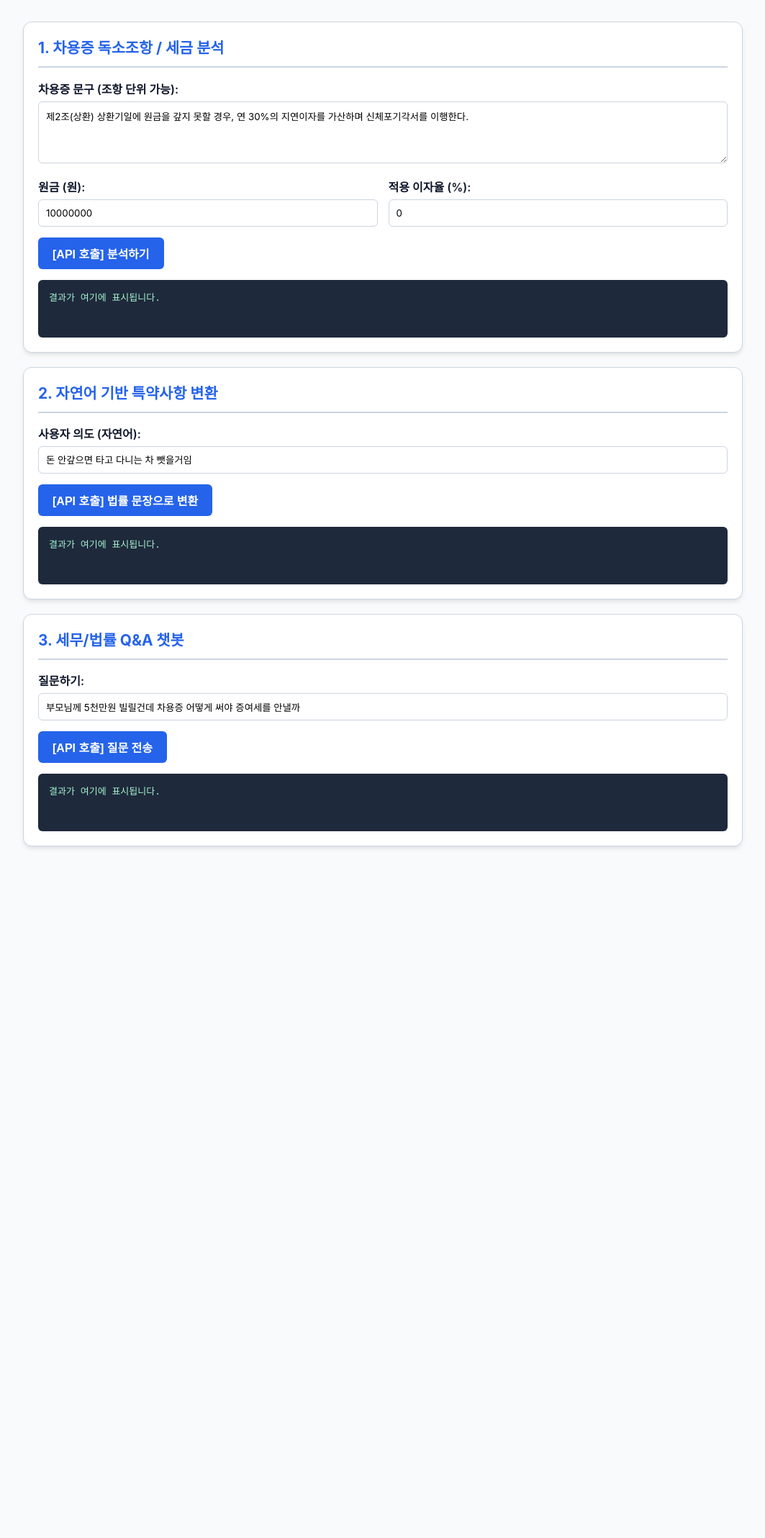
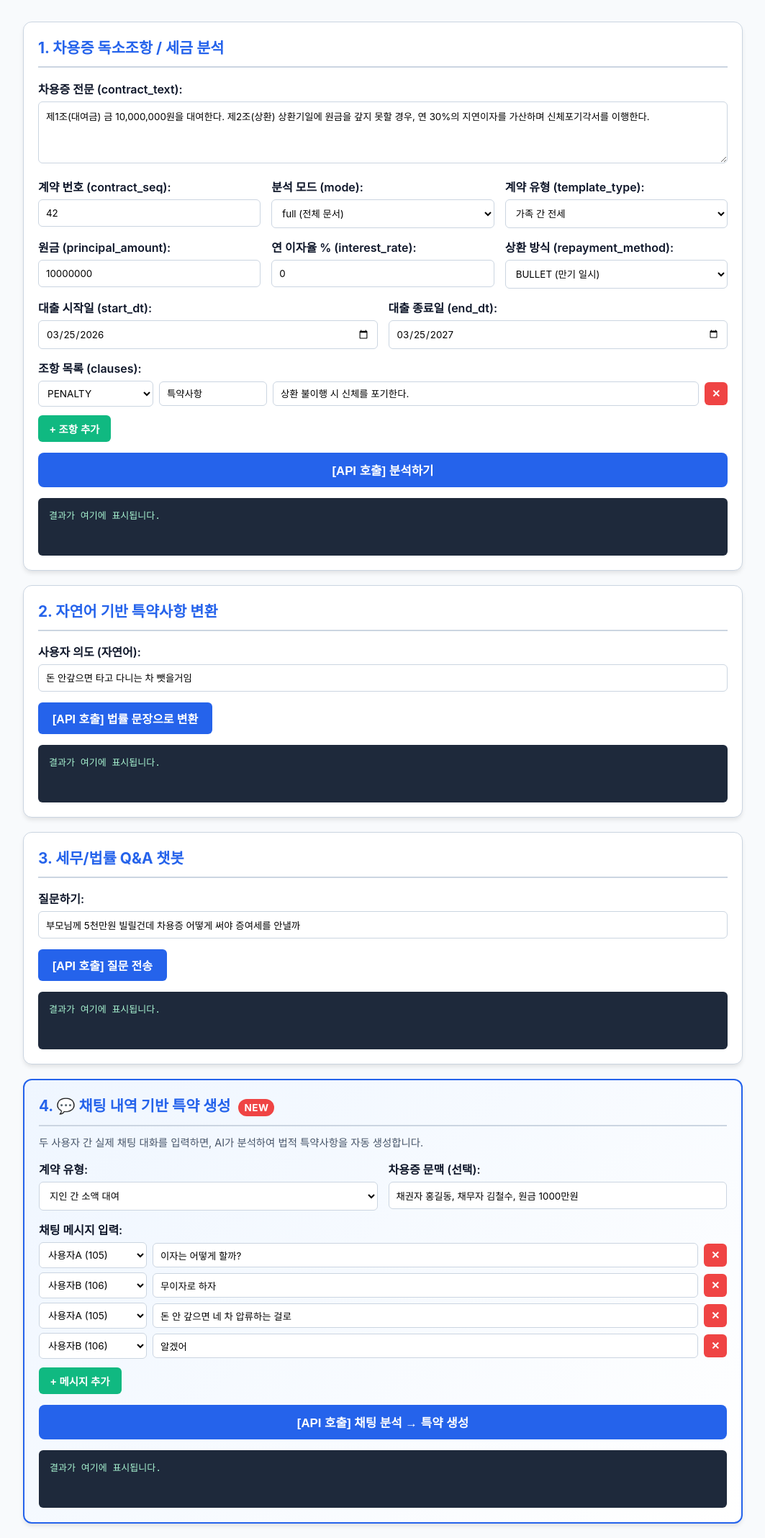
Before and after one commit to Yuncheol1/billage, a FastAPI app: page /internal/test in a window 1280 px wide. Shown: the part 267-2404 px from the top of the page at 72% size, without its empty margins (108-1171 px from the left). Before the commit the page ends 1446 px from the top, so only its background shows below. Run offline with FastAPI, Linux system fonts and the light colour scheme.

Commit message:
[ai/feat]testpage 신규기능업데이트

```diff
--- a/ai_service/static/app.js
+++ b/ai_service/static/app.js
@@ -6,12 +6,36 @@ function getApiKey() {
 
 // 1. 차용증 독소조항 / 세금 분석
 async function testAnalyze() {
-    const text = document.getElementById("analyzeText").value;
-    const principal = document.getElementById("principal").value;
-    const interest = document.getElementById("interest").value;
     const resultBox = document.getElementById("analyzeResult");
+    resultBox.innerText = "분석 중... (AI 응답 대기)";
 
-    resultBox.innerText = "분석 중... (AI 응답 대기)";
+    // 조항(clauses) 수집
+    const clauseRows = document.querySelectorAll("#analyzeClauseList .analyze-clause-row");
+    const clauses = [];
+    clauseRows.forEach(row => {
+        const clauseId = row.querySelector(".clause-id-select").value;
+        const title = row.querySelector(".clause-title-input").value.trim();
+        const content = row.querySelector(".clause-content-input").value.trim();
+        if (content) {
+            clauses.push({ clause_id: clauseId, title: title, content: content });
+        }
+    });
+
+    const contractSeq = document.getElementById("analyzeContractSeq").value;
+    const templateType = document.getElementById("analyzeTemplateType").value;
+
+    const payload = {
+        contract_text: document.getElementById("analyzeText").value,
+        mode: document.getElementById("analyzeMode").value,
+        principal_amount: parseInt(document.getElementById("principal").value) || 0,
+        interest_rate: parseFloat(document.getElementById("interest").value) / 100 || 0,
+        repayment_method: document.getElementById("analyzeRepayment").value,
+        start_dt: document.getElementById("analyzeStartDt").value || null,
+        end_dt: document.getElementById("analyzeEndDt").value || null,
+        clauses: clauses
+    };
+    if (contractSeq) payload.contract_seq = parseInt(contractSeq);
+    if (templateType) payload.template_type = templateType;
 
     try {
         const response = await fetch(`${API_BASE}/analyze`, {
@@ -20,12 +44,7 @@ async function testAnalyze() {
                 "Content-Type": "application/json",
                 "X-Internal-API-Key": getApiKey()
             },
-            body: JSON.stringify({
-                contract_text: text,
-                mode: "full",
-                principal_amount: parseInt(principal) || 0,
-                interest_rate: parseFloat(interest) || 0
-            })
+            body: JSON.stringify(payload)
         });
 
         const data = await response.json();
@@ -33,6 +52,34 @@ async function testAnalyze() {
     } catch (e) {
         resultBox.innerText = `Error: ${e.message}\n(서버가 켜져 있는지, 포트가 8000인지 확인하세요)`;
     }
+}
+
+// 분석 조항 행 추가
+function addAnalyzeClause() {
+    const list = document.getElementById("analyzeClauseList");
+    const row = document.createElement("div");
+    row.className = "analyze-clause-row";
+    row.innerHTML = `
+        <select class="clause-id-select">
+            <option value="INTEREST">INTEREST</option>
+            <option value="REPAYMENT_DATE">REPAYMENT_DATE</option>
+            <option value="PENALTY">PENALTY</option>
+            <option value="COLLATERAL">COLLATERAL</option>
+            <option value="GUARANTEE">GUARANTEE</option>
+            <option value="OTHER">OTHER</option>
+        </select>
+        <input type="text" class="clause-title-input" value="" placeholder="조항 제목">
+        <input type="text" class="clause-content-input" value="" placeholder="조항 내용">
+        <button class="btn-remove" onclick="removeAnalyzeClause(this)" title="삭제">✕</button>
+    `;
+    list.appendChild(row);
+    row.querySelector(".clause-content-input").focus();
+}
+
+// 분석 조항 행 삭제
+function removeAnalyzeClause(btn) {
+    const row = btn.closest(".analyze-clause-row");
+    row.remove();
 }
 
 // 2. 특약사항 생성
@@ -88,3 +135,84 @@ async function testChat() {
         resultBox.innerText = `Error: ${e.message}`;
     }
 }
+
+// ─── 4. 채팅 내역 기반 특약 생성 ───────────────────────────────
+
+// 채팅 메시지 행 추가
+function addChatMsg() {
+    const list = document.getElementById("chatMessageList");
+    const row = document.createElement("div");
+    row.className = "chat-msg-row";
+    row.innerHTML = `
+        <select class="sender-select">
+            <option value="105">사용자A (105)</option>
+            <option value="106">사용자B (106)</option>
+        </select>
+        <input type="text" class="chat-msg-input" value="" placeholder="메시지 입력">
+        <button class="btn-remove" onclick="removeChatMsg(this)" title="삭제">✕</button>
+    `;
+    list.appendChild(row);
+    // 새로 추가된 input에 포커스
+    row.querySelector(".chat-msg-input").focus();
+}
+
+// 채팅 메시지 행 삭제
+function removeChatMsg(btn) {
+    const row = btn.closest(".chat-msg-row");
+    if (document.querySelectorAll(".chat-msg-row").length > 1) {
+        row.remove();
+    } else {
+        alert("최소 1개의 메시지는 필요합니다.");
+    }
+}
+
+// 채팅 → 특약 생성 API 호출
+async function testClauseFromChat() {
+    const resultBox = document.getElementById("clauseChatResult");
+    const templateType = document.getElementById("clauseChatType").value;
+    const context = document.getElementById("clauseChatContext").value;
+
+    // 채팅 메시지 수집
+    const rows = document.querySelectorAll("#chatMessageList .chat-msg-row");
+    const chatMessages = [];
+    rows.forEach(row => {
+        const senderSeq = parseInt(row.querySelector(".sender-select").value);
+        const content = row.querySelector(".chat-msg-input").value.trim();
+        if (content) {
+            chatMessages.push({
+                sender_seq: senderSeq,
+                content: content,
+                msg_type: "TEXT"
+            });
+        }
+    });
+
+    if (chatMessages.length === 0) {
+        resultBox.innerText = "⚠️ 최소 1개의 채팅 메시지를 입력해주세요.";
+        return;
+    }
+
+    resultBox.innerText = `📨 ${chatMessages.length}건의 채팅 메시지 분석 중... (AI 응답 대기)`;
+
+    const payload = {
+        chat_messages: chatMessages,
+        contract_context: context || "",
+    };
+    if (templateType) payload.template_type = templateType;
+
+    try {
+        const response = await fetch(`${API_BASE}/clauses/from-chat`, {
+            method: "POST",
+            headers: {
+                "Content-Type": "application/json",
+                "X-Internal-API-Key": getApiKey()
+            },
+            body: JSON.stringify(payload)
+        });
+
+        const data = await response.json();
+        resultBox.innerText = JSON.stringify(data, null, 2);
+    } catch (e) {
+        resultBox.innerText = `Error: ${e.message}\n(서버가 켜져 있는지, 포트가 8000인지 확인하세요)`;
+    }
+}
--- a/ai_service/static/index.html
+++ b/ai_service/static/index.html
@@ -23,20 +23,86 @@
             <section class="card">
                 <h2>1. 차용증 독소조항 / 세금 분석</h2>
                 <div class="form-group">
-                    <label>차용증 문구 (조항 단위 가능):</label>
-                    <textarea id="analyzeText" rows="4">제2조(상환) 상환기일에 원금을 갚지 못할 경우, 연 30%의 지연이자를 가산하며 신체포기각서를 이행한다.</textarea>
+                    <label>차용증 전문 (contract_text):</label>
+                    <textarea id="analyzeText" rows="4">제1조(대여금) 금 10,000,000원을 대여한다. 제2조(상환) 상환기일에 원금을 갚지 못할 경우, 연 30%의 지연이자를 가산하며 신체포기각서를 이행한다.</textarea>
                 </div>
+
                 <div class="form-row">
                     <div class="form-group">
-                        <label>원금 (원):</label>
+                        <label>계약 번호 (contract_seq):</label>
+                        <input type="number" id="analyzeContractSeq" value="42" placeholder="선택">
+                    </div>
+                    <div class="form-group">
+                        <label>분석 모드 (mode):</label>
+                        <select id="analyzeMode">
+                            <option value="full" selected>full (전체 문서)</option>
+                            <option value="partial">partial (조항 단위)</option>
+                        </select>
+                    </div>
+                    <div class="form-group">
+                        <label>계약 유형 (template_type):</label>
+                        <select id="analyzeTemplateType">
+                            <option value="">선택 안 함</option>
+                            <option value="FRIEND_SMALL">지인 간 소액 대여</option>
+                            <option value="FAMILY_JEONSE" selected>가족 간 전세</option>
+                            <option value="PARTNER_BIZ">사업 동업자 대여</option>
+                            <option value="COLLEAGUE_EMERGENCY">직장 동료 긴급 대여</option>
+                        </select>
+                    </div>
+                </div>
+
+                <div class="form-row">
+                    <div class="form-group">
+                        <label>원금 (principal_amount):</label>
                         <input type="number" id="principal" value="10000000">
                     </div>
                     <div class="form-group">
-                        <label>적용 이자율 (%):</label>
+                        <label>연 이자율 % (interest_rate):</label>
                         <input type="number" step="0.1" id="interest" value="0">
                     </div>
+                    <div class="form-group">
+                        <label>상환 방식 (repayment_method):</label>
+                        <select id="analyzeRepayment">
+                            <option value="BULLET" selected>BULLET (만기 일시)</option>
+                            <option value="INSTALLMENT">INSTALLMENT (분할)</option>
+                            <option value="CUSTOM">CUSTOM (사용자 정의)</option>
+                        </select>
+                    </div>
                 </div>
-                <button onclick="testAnalyze()">[API 호출] 분석하기</button>
+
+                <div class="form-row">
+                    <div class="form-group">
+                        <label>대출 시작일 (start_dt):</label>
+                        <input type="date" id="analyzeStartDt" value="2026-03-25">
+                    </div>
+                    <div class="form-group">
+                        <label>대출 종료일 (end_dt):</label>
+                        <input type="date" id="analyzeEndDt" value="2027-03-25">
+                    </div>
+                </div>
+
+                <!-- 조항(clauses) 동적 입력 -->
+                <div class="chat-builder">
+                    <label>조항 목록 (clauses):</label>
+                    <div id="analyzeClauseList">
+                        <div class="analyze-clause-row">
+                            <select class="clause-id-select">
+                                <option value="INTEREST">INTEREST</option>
+                                <option value="REPAYMENT_DATE">REPAYMENT_DATE</option>
+                                <option value="PENALTY" selected>PENALTY</option>
+                                <option value="COLLATERAL">COLLATERAL</option>
+                                <option value="GUARANTEE">GUARANTEE</option>
+                                <option value="OTHER">OTHER</option>
+                            </select>
+                            <input type="text" class="clause-title-input" value="특약사항" placeholder="조항 제목">
+                            <input type="text" class="clause-content-input" value="상환 불이행 시 신체를 포기한다." placeholder="조항 내용">
+                            <button class="btn-remove" onclick="removeAnalyzeClause(this)" title="삭제">✕</button>
+                        </div>
+                    </div>
+                    <button class="btn-add-msg" onclick="addAnalyzeClause()">+ 조항 추가</button>
+                </div>
+
+                <button onclick="testAnalyze()" class="btn-primary-lg">[API 호출] 분석하기</button>
                 <div class="result-box" id="analyzeResult">결과가 여기에 표시됩니다.</div>
             </section>
 
@@ -61,6 +127,71 @@
                 <button onclick="testChat()">[API 호출] 질문 전송</button>
                 <div class="result-box" id="chatResult">결과가 여기에 표시됩니다.</div>
             </section>
+
+            <!-- 4. 채팅 내역 기반 특약 생성 -->
+            <section class="card card-highlight">
+                <h2>4. 💬 채팅 내역 기반 특약 생성 <span class="badge">NEW</span></h2>
+                <p class="desc">두 사용자 간 실제 채팅 대화를 입력하면, AI가 분석하여 법적 특약사항을 자동 생성합니다.</p>
+
+                <div class="form-row">
+                    <div class="form-group">
+                        <label>계약 유형:</label>
+                        <select id="clauseChatType">
+                            <option value="">선택 안 함</option>
+                            <option value="FRIEND_SMALL" selected>지인 간 소액 대여</option>
+                            <option value="FAMILY_JEONSE">가족 간 전세</option>
+                            <option value="PARTNER_BIZ">사업 동업자 대여</option>
+                            <option value="COLLEAGUE_EMERGENCY">직장 동료 긴급 대여</option>
+                        </select>
+                    </div>
+                    <div class="form-group">
+                        <label>차용증 문맥 (선택):</label>
+                        <input type="text" id="clauseChatContext" value="채권자 홍길동, 채무자 김철수, 원금 1000만원" class="full-width">
+                    </div>
+                </div>
+
+                <div class="chat-builder">
+                    <label>채팅 메시지 입력:</label>
+                    <div id="chatMessageList">
+                        <div class="chat-msg-row" data-sender="105">
+                            <select class="sender-select">
+                                <option value="105" selected>사용자A (105)</option>
+                                <option value="106">사용자B (106)</option>
+                            </select>
+                            <input type="text" class="chat-msg-input" value="이자는 어떻게 할까?" placeholder="메시지 입력">
+                            <button class="btn-remove" onclick="removeChatMsg(this)" title="삭제">✕</button>
+                        </div>
+                        <div class="chat-msg-row" data-sender="106">
+                            <select class="sender-select">
+                                <option value="105">사용자A (105)</option>
+                                <option value="106" selected>사용자B (106)</option>
+                            </select>
+                            <input type="text" class="chat-msg-input" value="무이자로 하자" placeholder="메시지 입력">
+                            <button class="btn-remove" onclick="removeChatMsg(this)" title="삭제">✕</button>
+                        </div>
+                        <div class="chat-msg-row" data-sender="105">
+                            <select class="sender-select">
+                                <option value="105" selected>사용자A (105)</option>
+                                <option value="106">사용자B (106)</option>
+                            </select>
+                            <input type="text" class="chat-msg-input" value="돈 안 갚으면 네 차 압류하는 걸로" placeholder="메시지 입력">
+                            <button class="btn-remove" onclick="removeChatMsg(this)" title="삭제">✕</button>
+                        </div>
+                        <div class="chat-msg-row" data-sender="106">
+                            <select class="sender-select">
+                                <option value="105">사용자A (105)</option>
+                                <option value="106" selected>사용자B (106)</option>
+                            </select>
+                            <input type="text" class="chat-msg-input" value="알겠어" placeholder="메시지 입력">
+                            <button class="btn-remove" onclick="removeChatMsg(this)" title="삭제">✕</button>
+                        </div>
+                    </div>
+                    <button class="btn-add-msg" onclick="addChatMsg()">+ 메시지 추가</button>
+                </div>
+
+                <button onclick="testClauseFromChat()" class="btn-primary-lg">[API 호출] 채팅 분석 → 특약 생성</button>
+                <div class="result-box" id="clauseChatResult">결과가 여기에 표시됩니다.</div>
+            </section>
         </div>
     </div>
 
--- a/ai_service/static/style.css
+++ b/ai_service/static/style.css
@@ -124,3 +124,143 @@ button:hover {
     max-height: 300px;
     overflow-y: auto;
 }
+
+/* ─── 4. 채팅 기반 특약 생성 전용 스타일 ─── */
+
+.card-highlight {
+    border: 2px solid var(--primary);
+    background: linear-gradient(135deg, #eff6ff 0%, #ffffff 100%);
+}
+
+.badge {
+    display: inline-block;
+    background: #ef4444;
+    color: white;
+    font-size: 0.65em;
+    padding: 2px 8px;
+    border-radius: 999px;
+    vertical-align: middle;
+    margin-left: 6px;
+    font-weight: 700;
+    letter-spacing: 0.5px;
+}
+
+.desc {
+    color: #475569;
+    margin-top: -5px;
+    margin-bottom: 15px;
+    font-size: 0.9em;
+}
+
+select {
+    padding: 10px;
+    border: 1px solid var(--border);
+    border-radius: 6px;
+    font-family: inherit;
+    background: white;
+    width: 100%;
+    box-sizing: border-box;
+}
+
+.chat-builder {
+    margin-bottom: 15px;
+}
+
+.analyze-clause-row {
+    display: flex;
+    gap: 8px;
+    margin-bottom: 6px;
+    align-items: center;
+}
+
+.analyze-clause-row .clause-id-select {
+    width: 160px;
+    flex-shrink: 0;
+    padding: 8px;
+    font-size: 0.85em;
+}
+
+.analyze-clause-row .clause-title-input {
+    width: 150px;
+    flex-shrink: 0;
+    padding: 8px 10px;
+}
+
+.analyze-clause-row .clause-content-input {
+    flex: 1;
+    padding: 8px 10px;
+}
+
+.chat-msg-row {
+    display: flex;
+    gap: 8px;
+    margin-bottom: 6px;
+    align-items: center;
+}
+
+.chat-msg-row .sender-select {
+    width: 150px;
+    flex-shrink: 0;
+    padding: 8px;
+    font-size: 0.85em;
+}
+
+.chat-msg-row .chat-msg-input {
+    flex: 1;
+    padding: 8px 10px;
+}
+
+.btn-remove {
+    background: #ef4444;
+    color: white;
+    border: none;
+    width: 32px;
+    height: 32px;
+    border-radius: 6px;
+    cursor: pointer;
+    font-size: 0.9em;
+    flex-shrink: 0;
+    padding: 0;
+    display: flex;
+    align-items: center;
+    justify-content: center;
+    transition: background 0.2s;
+}
+
+.btn-remove:hover {
+    background: #dc2626;
+}
+
+.btn-add-msg {
+    background: #10b981;
+    color: white;
+    border: none;
+    padding: 8px 16px;
+    border-radius: 6px;
+    cursor: pointer;
+    font-weight: 600;
+    font-size: 0.9em;
+    margin-top: 6px;
+    transition: background 0.2s;
+}
+
+.btn-add-msg:hover {
+    background: #059669;
+}
+
+.btn-primary-lg {
+    background: var(--primary);
+    color: white;
+    border: none;
+    padding: 12px 24px;
+    border-radius: 8px;
+    cursor: pointer;
+    font-weight: bold;
+    font-size: 1.05em;
+    width: 100%;
+    transition: background 0.2s;
+}
+
+.btn-primary-lg:hover {
+    background: var(--primary-hover);
+}
```
